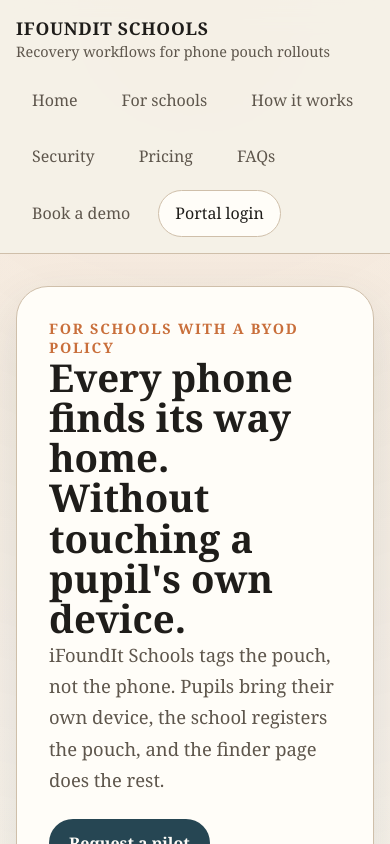
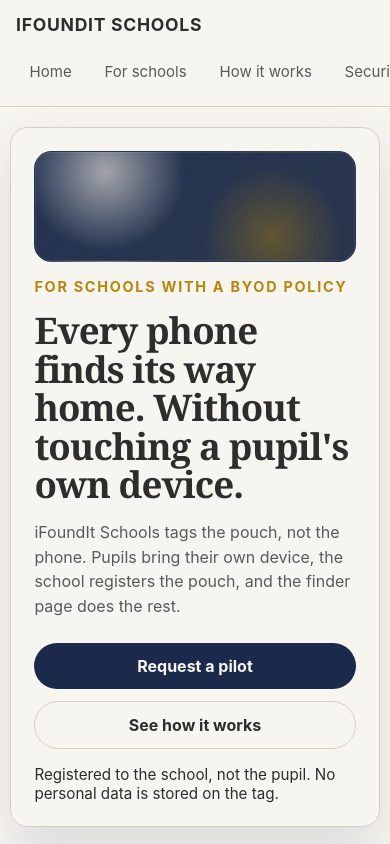
Before and after one commit to websterpa/iFoundIt-B2B-Schools-Portal, a Next.js app: page / in a window 390 px wide. Shown: the top 844 px of the page. Built offline with nearby package versions, Linux system fonts and the light colour scheme.

Commit message:
feat: refine marketing funnel presentation

```diff
--- a/app/(marketing)/layout.tsx
+++ b/app/(marketing)/layout.tsx
@@ -1,11 +1,16 @@
 import type { ReactNode } from 'react'
 
 import { MarketingShell } from '@/components/marketing/marketing-shell'
+import './marketing.css'
 
 type MarketingLayoutProps = {
   children: ReactNode
 }
 
 export default function MarketingLayout({ children }: MarketingLayoutProps) {
-  return <MarketingShell>{children}</MarketingShell>
+  return (
+    <div className="e4s-scope">
+      <MarketingShell>{children}</MarketingShell>
+    </div>
+  )
 }
--- /dev/null
+++ b/app/(marketing)/marketing.css
@@ -0,0 +1,5 @@
+.e4s-scope {
+  background: var(--e4s-paper);
+  color: var(--e4s-ink);
+  font-family: var(--e4s-font-body);
+}
--- a/app/globals.css
+++ b/app/globals.css
@@ -10,6 +10,19 @@
   --uupm-accent-soft: #d7e5e7;
   --uupm-highlight: #c96f3b;
   --uupm-shadow: rgba(38, 70, 83, 0.12);
+  --e4s-navy: #1B2A4A;
+  --e4s-navy-dark: #12203A;
+  --e4s-paper: #F7F5F0;
+  --e4s-brass: #B8860B;
+  --e4s-ink: #2D2D2D;
+  --e4s-ink-muted: #5A5A5A;
+  --e4s-rule: #D5D0C5;
+  --e4s-paper-alt: #EFEBE2;
+  --e4s-error: #A3392E;
+  --e4s-success: #3A5A40;
+  --e4s-font-display: 'Fraunces', Georgia, serif;
+  --e4s-font-body: 'Inter', -apple-system, sans-serif;
+  --e4s-font-mono: 'JetBrains Mono', 'Courier New', monospace;
 }
 
 * {
@@ -37,6 +50,9 @@
 
 .marketing-shell {
   min-height: 100vh;
+  background: var(--e4s-paper);
+  color: var(--e4s-ink);
+  font-family: var(--e4s-font-body);
 }
 
 .marketing-header {
@@ -44,15 +60,15 @@
   top: 0;
   z-index: 10;
   backdrop-filter: blur(14px);
-  background: rgba(245, 241, 232, 0.92);
-  border-bottom: 1px solid var(--uupm-border);
+  background: color-mix(in srgb, var(--e4s-paper) 92%, transparent);
+  border-bottom: 1px solid var(--e4s-rule);
 }
 
 .marketing-header__inner,
 .marketing-page,
 .marketing-main,
 .marketing-footer {
-  width: min(1100px, calc(100% - 2rem));
+  width: min(1180px, calc(100% - clamp(2rem, 5vw, 5rem)));
   margin: 0 auto;
 }
 
@@ -60,14 +76,15 @@
   display: flex;
   align-items: center;
   justify-content: space-between;
-  gap: 1rem;
-  padding: 1rem 0;
+  gap: clamp(1rem, 3vw, 2rem);
+  padding: 0.9rem 0;
 }
 
 .marketing-brand {
   display: inline-flex;
   flex-direction: column;
   gap: 0.15rem;
+  flex: 0 0 auto;
   text-decoration: none;
 }
 
@@ -79,16 +96,21 @@
 }
 
 .marketing-brand__tagline {
-  color: var(--uupm-text-muted);
+  color: var(--e4s-ink-muted);
   font-size: 0.9rem;
+}
+
+.marketing-nav-rail {
+  min-width: 0;
 }
 
 .marketing-nav {
   display: flex;
   align-items: center;
-  flex-wrap: wrap;
+  flex-wrap: nowrap;
   justify-content: flex-end;
-  gap: 0.75rem;
+  gap: 0.35rem;
+  min-width: 0;
 }
 
 .marketing-nav__link,
@@ -102,8 +124,11 @@
 }
 
 .marketing-nav__link {
-  padding: 0.7rem 1rem;
-  color: var(--uupm-text-muted);
+  flex: 0 0 auto;
+  padding: 0.7rem 0.9rem;
+  color: var(--e4s-ink-muted);
+  font-size: 0.95rem;
+  white-space: nowrap;
 }
 
 .marketing-nav__link:hover,
@@ -114,30 +139,58 @@
 }
 
 .marketing-nav__link--accent {
-  border: 1px solid var(--uupm-border);
-  background: var(--uupm-surface);
-  color: var(--uupm-text);
+  border: 1px solid var(--e4s-rule);
+  background: var(--e4s-paper);
+  color: var(--e4s-ink);
 }
 
 .marketing-page {
-  padding: 3.5rem 0 4rem;
+  padding: clamp(2rem, 5vw, 4rem) 0 4rem;
 }
 
 .marketing-main {
-  padding: 3.5rem 0 4rem;
+  display: grid;
+  gap: clamp(1.5rem, 3vw, 2.25rem);
+  padding: clamp(2rem, 5vw, 4rem) 0 4rem;
 }
 
 .marketing-hero,
 .marketing-section,
 .marketing-card {
-  border: 1px solid var(--uupm-border);
-  background: var(--uupm-surface);
-  box-shadow: 0 20px 50px var(--uupm-shadow);
+  border: 1px solid var(--e4s-rule);
+  background: var(--e4s-paper);
+  box-shadow: 0 20px 50px color-mix(in srgb, var(--e4s-navy) 12%, transparent);
 }
 
 .marketing-hero {
-  padding: clamp(2rem, 4vw, 4rem);
-  border-radius: 2rem;
+  position: relative;
+  display: grid;
+  grid-template-columns: minmax(0, 1.3fr) minmax(16rem, 0.55fr);
+  gap: clamp(1.5rem, 4vw, 4rem);
+  align-items: center;
+  overflow: hidden;
+  min-height: clamp(24rem, 38vw, 29rem);
+  padding: clamp(2rem, 4.5vw, 4rem);
+  border-radius: 1.5rem;
+}
+
+.marketing-hero__content {
+  display: grid;
+  gap: 1rem;
+  min-width: 0;
+}
+
+.marketing-hero::after {
+  content: "";
+  align-self: stretch;
+  min-height: 18rem;
+  border: 1px solid color-mix(in srgb, var(--e4s-navy) 18%, transparent);
+  border-radius: 1.1rem;
+  background:
+    radial-gradient(circle at 22% 18%, color-mix(in srgb, var(--e4s-paper-alt) 62%, transparent), transparent 30%),
+    radial-gradient(circle at 74% 78%, color-mix(in srgb, var(--e4s-brass) 40%, transparent), transparent 28%),
+    linear-gradient(135deg, color-mix(in srgb, var(--e4s-navy) 96%, transparent), color-mix(in srgb, var(--e4s-navy-dark) 90%, transparent));
+  box-shadow: inset 0 0 0 1px color-mix(in srgb, var(--e4s-paper) 8%, transparent);
 }
 
 .marketing-page--pouch {
@@ -146,18 +199,18 @@
 }
 
 .marketing-page--pouch .marketing-hero {
-  display: grid;
   gap: 1rem;
 }
 
 .marketing-stack {
   display: grid;
   gap: 1rem;
+  max-width: 45rem;
 }
 
 .marketing-eyebrow {
   margin: 0;
-  color: var(--uupm-highlight);
+  color: var(--e4s-brass);
   font-size: 0.9rem;
   font-weight: 700;
   letter-spacing: 0.12em;
@@ -167,20 +220,24 @@
 .marketing-hero h1,
 .marketing-section h2 {
   margin: 0;
+  font-family: var(--e4s-font-display);
   line-height: 1.05;
+  text-wrap: balance;
 }
 
 .marketing-hero h1 {
-  font-size: clamp(2.4rem, 6vw, 4.8rem);
-  max-width: 12ch;
+  font-size: clamp(2.35rem, 4.7vw, 4rem);
+  letter-spacing: -0.025em;
+  max-width: 18ch;
 }
 
 .marketing-lead {
   margin: 0;
   max-width: 44rem;
-  color: var(--uupm-text-muted);
+  color: var(--e4s-ink-muted);
   font-size: 1.15rem;
   line-height: 1.7;
+  text-wrap: pretty;
 }
 
 .marketing-actions {
@@ -206,20 +263,20 @@
 }
 
 .marketing-button--primary {
-  background: var(--uupm-accent);
-  color: var(--uupm-surface);
+  background: var(--e4s-navy);
+  color: var(--e4s-paper);
 }
 
 .marketing-button--secondary {
-  border: 1px solid var(--uupm-border);
+  border: 1px solid var(--e4s-rule);
   background: transparent;
-  color: var(--uupm-text);
+  color: var(--e4s-ink);
 }
 
 .marketing-grid {
   display: grid;
   gap: 1.5rem;
-  grid-template-columns: repeat(auto-fit, minmax(240px, 1fr));
+  grid-template-columns: repeat(auto-fit, minmax(min(100%, 250px), 1fr));
 }
 
 .marketing-table-wrap {
@@ -234,21 +291,21 @@
 
 .marketing-table th,
 .marketing-table td {
-  border-bottom: 1px solid var(--uupm-border);
+  border-bottom: 1px solid var(--e4s-rule);
   padding: 1rem;
   text-align: left;
   vertical-align: top;
 }
 
 .marketing-table th {
-  color: var(--uupm-text);
+  color: var(--e4s-ink);
   font-size: 0.85rem;
   letter-spacing: 0.08em;
   text-transform: uppercase;
 }
 
 .marketing-table td {
-  color: var(--uupm-text-muted);
+  color: var(--e4s-ink-muted);
   line-height: 1.6;
 }
 
@@ -268,10 +325,10 @@
 .marketing-form select,
 .marketing-form textarea {
   width: 100%;
-  border: 1px solid var(--uupm-border);
+  border: 1px solid var(--e4s-rule);
   border-radius: 1rem;
-  background: var(--uupm-surface-strong);
-  color: var(--uupm-text);
+  background: var(--e4s-paper-alt);
+  color: var(--e4s-ink);
   padding: 0.85rem 1rem;
   font: inherit;
 }
@@ -284,7 +341,7 @@
 .marketing-form input:focus-visible,
 .marketing-form select:focus-visible,
 .marketing-form textarea:focus-visible {
-  outline: 2px solid var(--uupm-highlight);
+  outline: 2px solid var(--e4s-brass);
   outline-offset: 2px;
 }
 
@@ -311,7 +368,7 @@
 .marketing-card p,
 .marketing-section p,
 .marketing-section li {
-  color: var(--uupm-text-muted);
+  color: var(--e4s-ink-muted);
   line-height: 1.7;
 }
 
@@ -341,7 +398,7 @@
 .marketing-faq__item {
   padding: 1.25rem;
   border-radius: 1rem;
-  background: var(--uupm-accent-soft);
+  background: var(--e4s-paper-alt);
 }
 
 .marketing-faq__item h3 {
@@ -367,22 +424,115 @@
 
 .marketing-footer {
   padding: 0 0 2rem;
-  color: var(--uupm-text-muted);
+  color: var(--e4s-ink-muted);
   font-size: 0.95rem;
 }
 
 @media (max-width: 720px) {
+  .marketing-header {
+    position: static;
+  }
+
   .marketing-header__inner {
-    align-items: flex-start;
     flex-direction: column;
+    align-items: stretch;
+    width: 100%;
+    padding: 0.85rem 0 0.7rem;
+  }
+
+  .marketing-brand {
+    width: min(100% - 2rem, 1180px);
+    margin: 0 auto;
+  }
+
+  .marketing-brand__tagline {
+    display: none;
+  }
+
+  .marketing-nav-rail {
+    width: 100%;
+    overflow-x: auto;
+    overscroll-behavior-x: contain;
+    scrollbar-width: none;
+  }
+
+  .marketing-nav-rail::-webkit-scrollbar {
+    display: none;
   }
 
   .marketing-nav {
     justify-content: flex-start;
+    width: max-content;
+    min-width: 100%;
+    padding: 0 1rem;
+  }
+
+  .marketing-nav__link {
+    min-height: 2.75rem;
+    padding: 0.72rem 0.85rem;
+    font-size: 0.94rem;
   }
 
   .marketing-page,
   .marketing-main {
-    padding-top: 2rem;
+    width: min(100% - 1.25rem, 1180px);
+    padding-top: 1.25rem;
+  }
+
+  .marketing-hero {
+    grid-template-columns: 1fr;
+    min-height: auto;
+    gap: 1rem;
+    padding: clamp(1.2rem, 6vw, 1.65rem);
+    border-radius: 1.1rem;
+  }
+
+  .marketing-hero::after {
+    min-height: clamp(6.75rem, 28vw, 9rem);
+    order: -1;
+  }
+
+  .marketing-hero h1 {
+    font-size: clamp(2rem, 9.4vw, 2.55rem);
+    max-width: 100%;
+  }
+
+  .marketing-lead {
+    font-size: 1rem;
+    line-height: 1.55;
+  }
+
+  .marketing-actions {
+    align-items: stretch;
+    flex-direction: column;
+  }
+
+  .marketing-button {
+    width: 100%;
+  }
+
+  .marketing-section {
+    padding: 1.25rem;
+    border-radius: 1.1rem;
   }
 }
+
+@media (max-width: 360px) {
+  .marketing-brand__name {
+    font-size: 0.98rem;
+  }
+
+  .marketing-hero h1 {
+    font-size: clamp(1.8rem, 9vw, 2rem);
+  }
+
+  .marketing-eyebrow {
+    font-size: 0.78rem;
+    letter-spacing: 0.08em;
+  }
+
+  .marketing-card,
+  .marketing-section {
+    padding: 1rem;
+  }
+}
--- a/components/marketing/marketing-page.tsx
+++ b/components/marketing/marketing-page.tsx
@@ -10,9 +10,11 @@
 export function MarketingHero({ eyebrow, title, children }: MarketingHeroProps) {
   return (
     <section className="marketing-hero">
-      {eyebrow ? <p className="marketing-eyebrow">{eyebrow}</p> : null}
-      <h1>{title}</h1>
-      <div className="marketing-stack">{children}</div>
+      <div className="marketing-hero__content">
+        {eyebrow ? <p className="marketing-eyebrow">{eyebrow}</p> : null}
+        <h1>{title}</h1>
+        <div className="marketing-stack">{children}</div>
+      </div>
     </section>
   )
 }
--- a/components/marketing/marketing-shell.tsx
+++ b/components/marketing/marketing-shell.tsx
@@ -29,6 +29,7 @@
             <span className="marketing-brand__name">iFoundIt Schools</span>
             <span className="marketing-brand__tagline">Recovery workflows for phone pouch rollouts</span>
           </Link>
+          <div className="marketing-nav-rail">
             <nav aria-label="Primary" className="marketing-nav">
               <Link className="marketing-nav__link" href="/">
                 Home
@@ -46,6 +47,7 @@
               </Link>
             </nav>
           </div>
+        </div>
       </header>
       {children}
       <footer className="marketing-footer">
```
Also changed, not shown: components/marketing/Website front page image of people AdobeStock_46912032.jpeg (added). Lines whose indentation alone changed are shown as unchanged.
